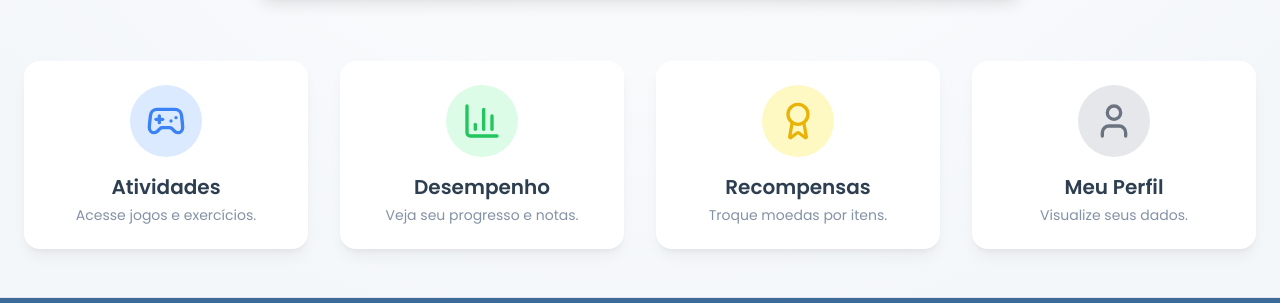
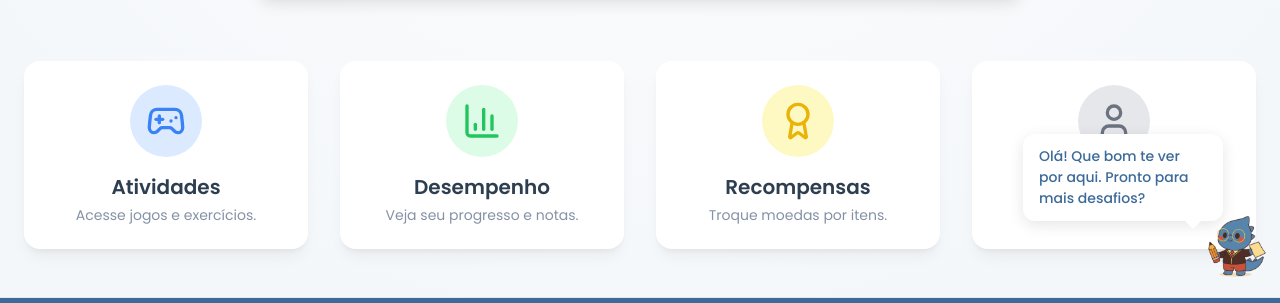
Before and after one commit to Igormartins234/ortofix_mvp, a plain HTML site: page inicio.html in a window 1280 px wide. Shown: the part 485-788 px from the top of the page. Drawn offline with nearby package versions, Linux system fonts and the light colour scheme; no server answers; sample sign-in values are in the browser's storage.

Commit message:
interação mascote.html

```diff
--- a/inicio.html
+++ b/inicio.html
@@ -97,6 +97,66 @@
 
         .nav-card:hover::after {
             transform: scaleX(1);
+        }
+
+         /* --- ESTILOS DO MASCOTE FLUTUANTE --- */
+        #mascote-assistente {
+            position: fixed;
+            bottom: 10px;
+            right: 10px;
+            z-index: 100;
+            transition: transform 0.5s ease-in-out, opacity 0.5s ease-in-out;
+            transform: translateY(200%);
+            opacity: 0;
+        }
+        #mascote-assistente.visible {
+            transform: translateY(0);
+            opacity: 1;
+        }
+        #mascote-assistente .mascote-img {
+            height: 100px;
+            width: auto;
+            animation: bobbing 3s ease-in-out infinite;
+        }
+        #mascote-assistente.hiding {
+            transform: translateY(200%);
+            opacity: 0;
+        }
+        #chat-bubble {
+            position: absolute;
+            bottom: 84px;
+            right: 47px;
+            background-color: white;
+            padding: 12px 16px;
+            border-radius: 12px;
+            width: 200px;
+            box-shadow: 0 4px 15px rgba(0,0,0,0.1);
+            font-size: 14px;
+            font-weight: 500;
+            color: #3c6a99;
+            opacity: 0;
+            transform: scale(0.8);
+            transition: opacity 0.3s ease, transform 0.3s ease;
+        }
+        #chat-bubble.show {
+            opacity: 1;
+            transform: scale(1);
+        }
+        /* "Calda" do balão de diálogo */
+        #chat-bubble::after {
+            content: '';
+            position: absolute;
+            bottom: -8px;
+            right: 20px;
+            width: 0;
+            height: 0;
+            border-left: 10px solid transparent;
+            border-right: 10px solid transparent;
+            border-top: 10px solid white;
+        }
+        @keyframes bobbing {
+            0%, 100% { transform: translateY(0); }
+            50% { transform: translateY(-8px); }
         }
     </style>
 </head>
@@ -256,6 +316,10 @@
     </div>
 </footer>
 
+<div id="mascote-assistente">
+    <div id="chat-bubble"></div>
+    <img src="../static/img/ortofix.png" alt="Assistente OrtoFix" class="mascote-img">
+</div>
 
 
     <script>
@@ -399,6 +463,28 @@ clickableElements.forEach(el => {
     });
 });
 });
+
+// --- LÓGICA DO MASCOTE DE BOAS-VINDAS ---
+const mascoteAssistente = document.getElementById('mascote-assistente');
+const chatBubble = document.getElementById('chat-bubble');
+
+
+setTimeout(() => {
+
+    chatBubble.textContent = "Olá! Que bom te ver por aqui. Pronto para mais desafios?";
+
+
+    mascoteAssistente.classList.add('visible');
+    chatBubble.classList.add('show');
+
+
+    setTimeout(() => {
+
+        mascoteAssistente.classList.remove('visible');
+        chatBubble.classList.remove('show');
+    }, 10000);
+
+}, 2000);
 </script>
 
 
```
